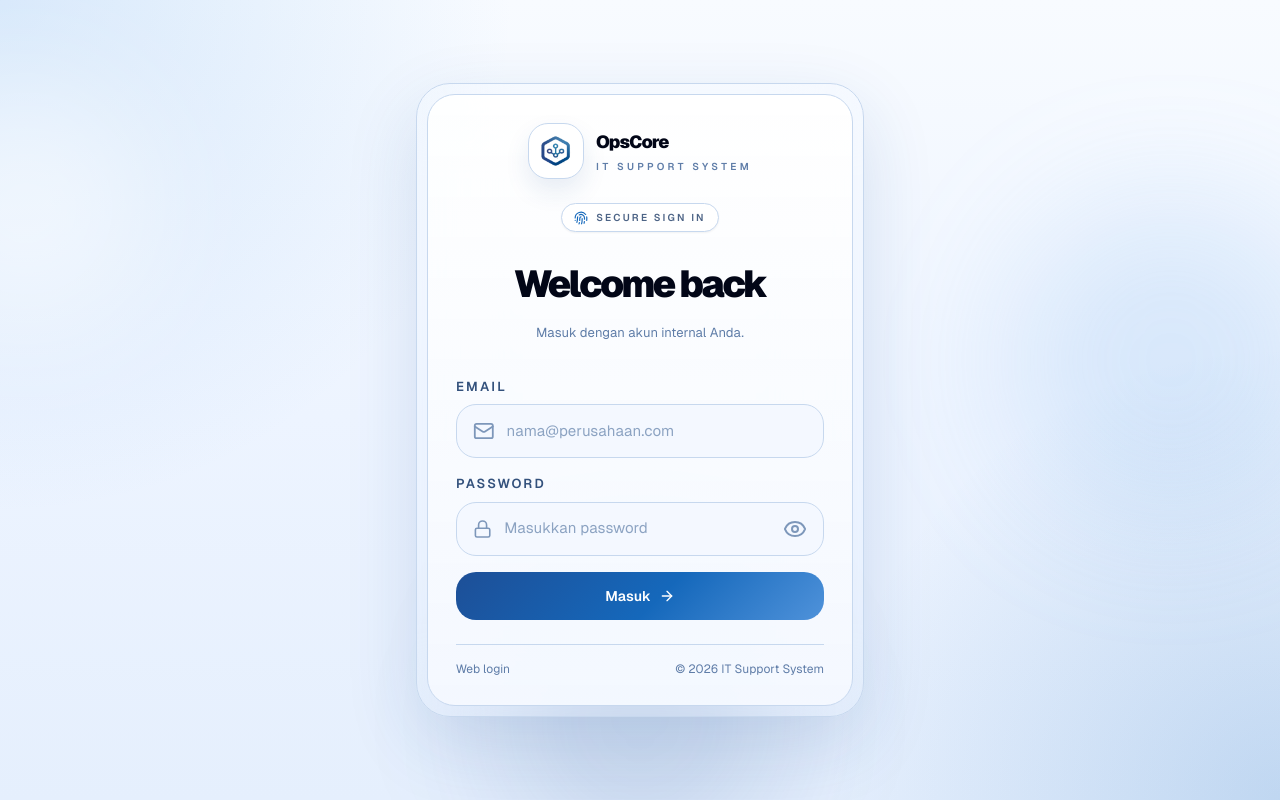
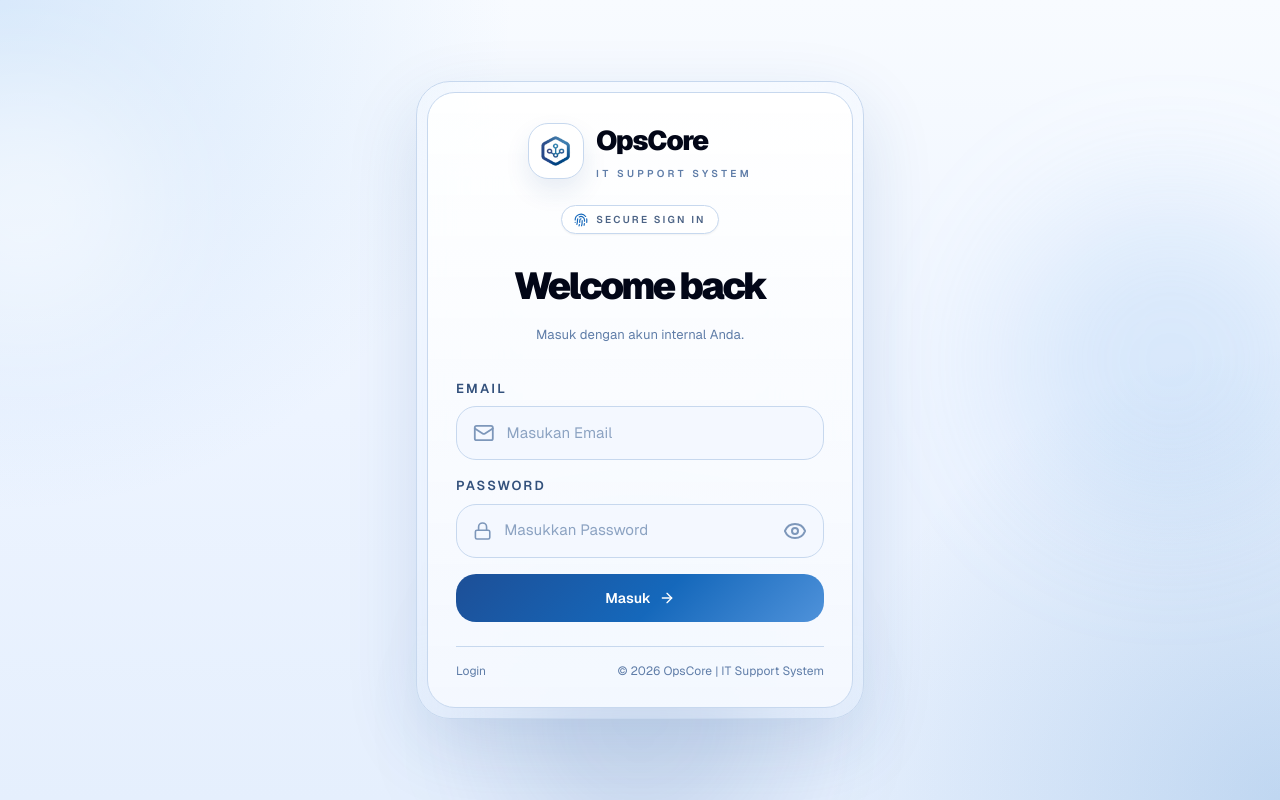
Before and after one commit to dnhmyy/itsupport_system, a Next.js app in the folder frontend/: page /login in a window 1280 px wide. Built offline with nearby package versions, Linux system fonts and the light colour scheme; no server answers.

Commit message:
refactor: rebrand system to OpsCore and update login page UI text and styling

```diff
--- a/frontend/src/app/login/page.tsx
+++ b/frontend/src/app/login/page.tsx
@@ -70,7 +70,7 @@ export default function LoginPage() {
                   />
                 </div>
                 <div>
-                  <p className="text-[1.1rem] font-black tracking-[-0.05em] text-slate-950">OpsCore</p>
+                  <p className="text-[1.7rem] font-black tracking-[-0.05em] text-slate-950">OpsCore</p>
                   <p className="mt-1 text-[10px] font-semibold uppercase tracking-[0.32em] text-[#5f7da8]">
                     IT Support System
                   </p>
@@ -112,7 +112,7 @@ export default function LoginPage() {
                       value={email}
                       onChange={(e) => setEmail(e.target.value)}
                       className="w-full bg-transparent text-[15px] text-[var(--foreground)] outline-none placeholder:text-[#8ca3c2]"
-                      placeholder="nama@perusahaan.com"
+                      placeholder="Masukan Email"
                     />
                   </span>
                 </label>
@@ -129,7 +129,7 @@ export default function LoginPage() {
                       value={password}
                       onChange={(e) => setPassword(e.target.value)}
                       className="w-full bg-transparent text-[15px] text-[var(--foreground)] outline-none placeholder:text-[#8ca3c2]"
-                      placeholder="Masukkan password"
+                      placeholder="Masukkan Password"
                     />
                     <button
                       type="button"
@@ -153,8 +153,8 @@ export default function LoginPage() {
               </form>
 
               <div className="mt-6 flex items-center justify-between border-t border-[var(--border)] pt-4 text-xs text-[#5f7da8]">
-                <span>Web login</span>
-                <span>© 2026 IT Support System</span>
+                <span>Login</span>
+                <span>© 2026 OpsCore | IT Support System</span>
               </div>
             </div>
           </div>
--- a/frontend/src/components/layout/AuthProvider.tsx
+++ b/frontend/src/components/layout/AuthProvider.tsx
@@ -62,7 +62,7 @@ export default function AuthProvider({ children }: { children: React.ReactNode }
               <div className="flex h-16 w-16 items-center justify-center rounded-[20px] border border-[var(--border)] bg-white p-3 shadow-[0_10px_24px_rgba(29,79,151,0.10)]">
                 <Image
                   src={logoApp}
-                alt="IT Support System"
+                  alt="OpsCore IT Support System"
                   className="h-full w-full object-contain"
                   priority
                 />
--- a/frontend/src/components/layout/Sidebar.tsx
+++ b/frontend/src/components/layout/Sidebar.tsx
@@ -55,7 +55,7 @@ export default function Sidebar() {
             />
           </div>
           <div>
-            <span className="text-lg font-semibold tracking-tight text-[var(--foreground)]">IT Support</span>
+            <span className="text-lg font-semibold tracking-tight text-[var(--foreground)]">OpsCore</span>
             <p className="mt-1 text-[10px] font-medium uppercase tracking-[0.24em] text-[#6b89b4]">IT Support System</p>
           </div>
         </div>
```
Lines whose indentation alone changed are shown as unchanged.
